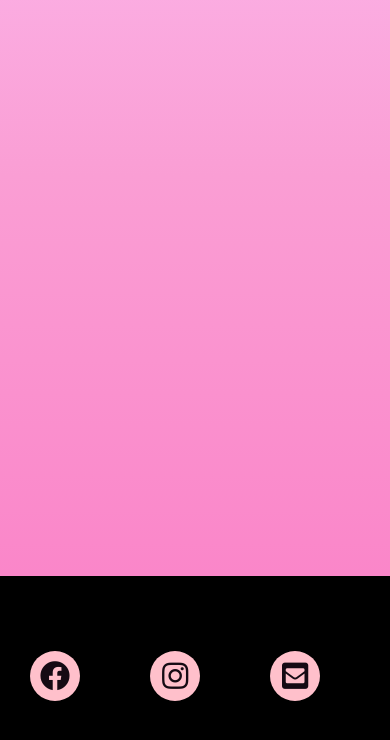
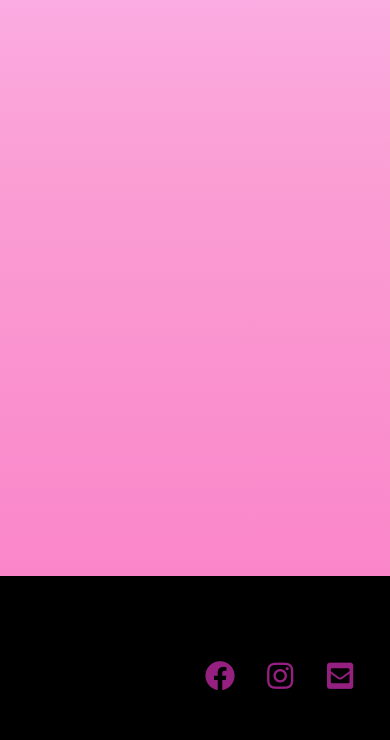
Before and after one commit to chrisMalm/thePinkLimousine, a React (Create React App) app: page / in a window 390 px wide. Shown: the part 1068-1808 px from the top of the page. Built offline with nearby package versions, Linux system fonts and the light colour scheme.

Commit message:
fixed  mobile view contact

```diff
--- a/src/Components/Contact/contact.js
+++ b/src/Components/Contact/contact.js
@@ -10,7 +10,7 @@ export const Contact = () => {
 			<div className={classes.wrapperSocialMedia}>
 				<i class='fab fa-instagram'></i>
 			</div>
-			<div className={classes.wrapperSocialMedia}>
+			<div className={([classes.wrapperSocialMedia], [classes.mail].join(''))}>
 				<i class='fas fa-envelope-square'></i>
 			</div>
 		</div>
--- a/src/Components/Contact/contact.module.css
+++ b/src/Components/Contact/contact.module.css
@@ -14,11 +14,43 @@
 	align-items: center;
 	margin-right: 70px;
 	border-radius: 50%;
-	background: pink;
+	background: #cd8ec2;
 	cursor: pointer;
+}
+
+.wrapperSocialMedia:hover {
+	background: #952080;
+}
+
+.mail {
+	justify-content: center;
+	height: 50px;
+	width: 50px;
+	display: flex;
+	align-items: center;
+	border-radius: 50%;
+	background: #cd8ec2;
+	cursor: pointer;
+	margin: 20px 40px 20px 0px;
 }
 
 i {
 	font-size: 30px;
 	color: #150a13;
 }
+
+@media (max-width: 990px) {
+	i {
+		color: #952080;
+	}
+	.wrapperSocialMedia {
+		height: 0px;
+		width: 0px;
+		margin: 30px;
+	}
+	.mail {
+		height: 0px;
+		width: 0px;
+		margin: 30px 50px 30px 30px;
+	}
+}
```
